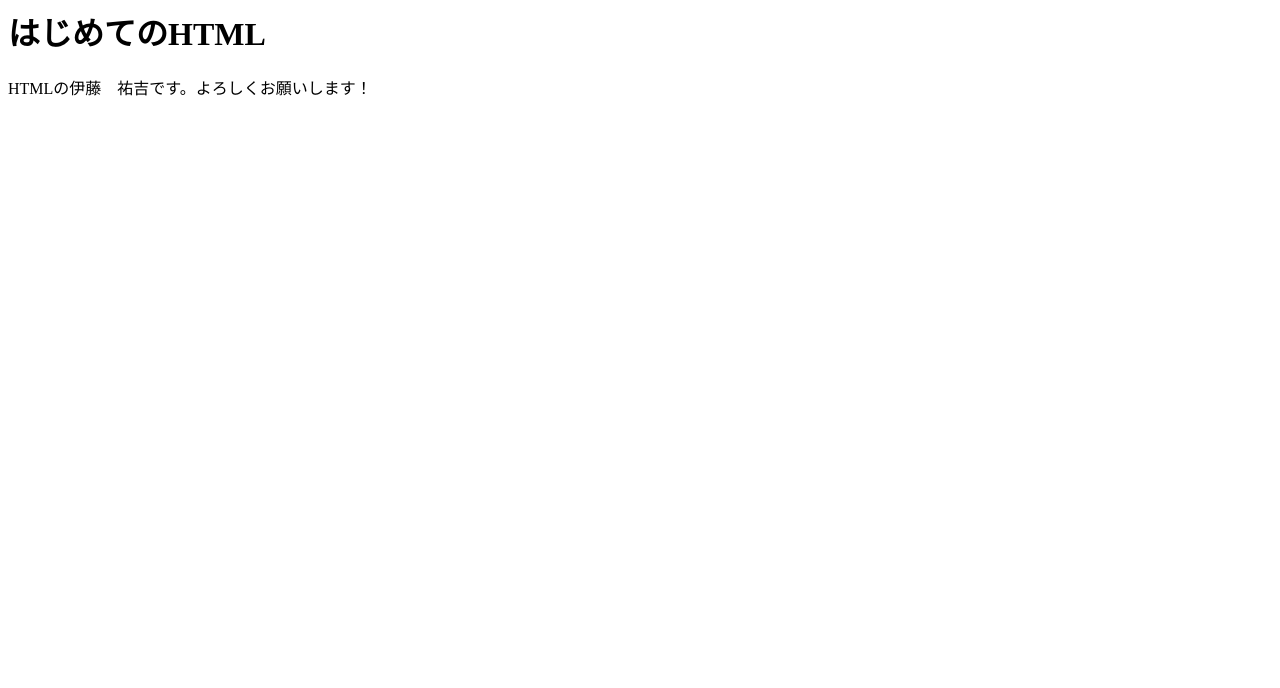
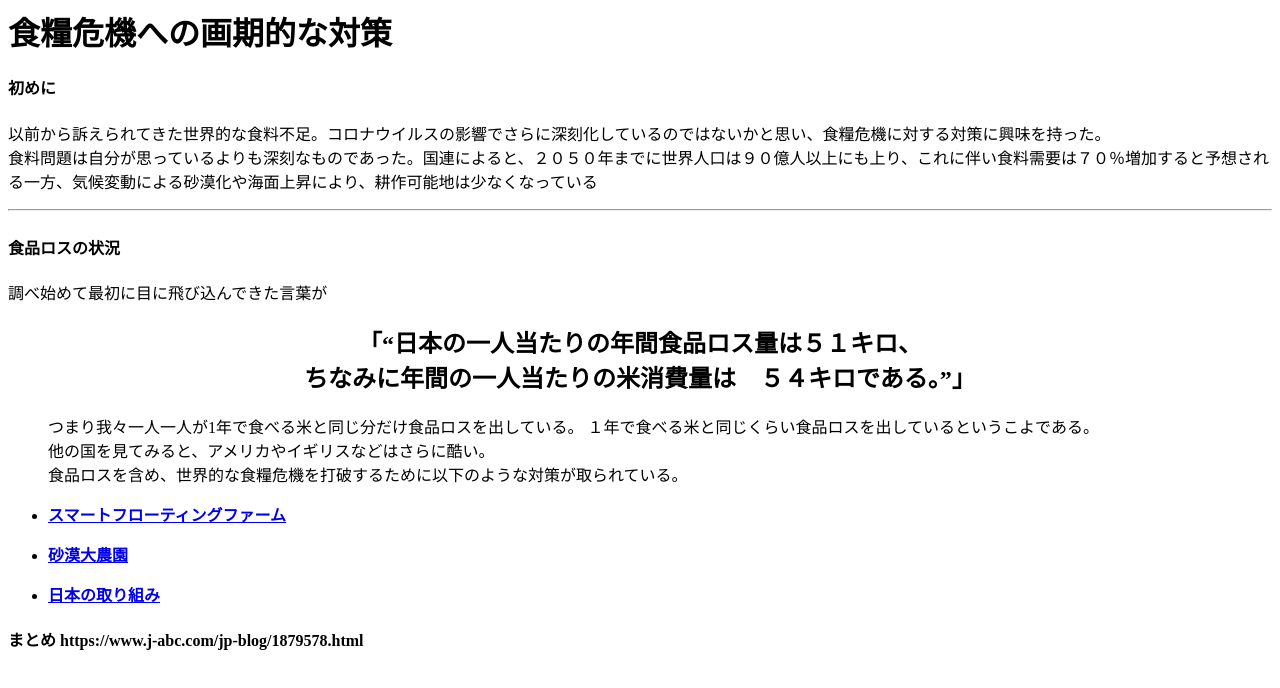
Before and after one commit to myuseru2013/myuseru2013.github.io, a plain HTML site: page cl2020.html in a window 1280 px wide. Drawn offline with Linux system fonts and the light colour scheme.

Commit message:
Update cl2020.html

```diff
--- a/cl2020.html
+++ b/cl2020.html
@@ -1,9 +1,26 @@
-<HTML>
-<HEAD>
-<TITLE>練習その１</TITLE>
-</HEAD>
-<BODY>
-<H1>はじめてのHTML</H1>
-HTMLの伊藤　祐吉です。よろしくお願いします！
-</BODY>
-</HTML>
+<html>
+ <head><title>食糧危機への対策</title></head>
+<body><h1>食糧危機への画期的な対策</h1>
+<p>
+<h4>初めに</h4>
+以前から訴えられてきた世界的な食料不足。コロナウイルスの影響でさらに深刻化しているのではないかと思い、食糧危機に対する対策に興味を持った。<br>食料問題は自分が思っているよりも深刻なものであった。国連によると、２０５０年までに世界人口は９０億人以上にも上り、これに伴い食料需要は７０％増加すると予想される一方、気候変動による砂漠化や海面上昇により、耕作可能地は少なくなっている<p>
+<hr><h2><p></h2>
+<h4>食品ロスの状況</h4>
+ 調べ始めて最初に目に飛び込んできた言葉が
+ <div align="center"><h2>「“日本の一人当たりの年間食品ロス量は５１キロ、<br>ちなみに年間の一人当たりの米消費量は　５４キロである。”」</h2></div>
+
+<ul>つまり我々一人一人が1年で食べる米と同じ分だけ食品ロスを出している。
+１年で食べる米と同じくらい食品ロスを出しているというこよである。<br>
+他の国を見てみると、アメリカやイギリスなどはさらに酷い。<br>
+食品ロスを含め、世界的な食糧危機を打破するために以下のような対策が取られている。<p>
+    		<li class="active"><a href="index.html"><strong>スマートフローティングファーム</strong></a></li>
+			<p>	<li><a href="subpage.html"><strong>砂漠大農園</strong></a></li>
+			<p>	<li><a href="subpage.html"><strong>日本の取り組み</strong></a></li>
+
+			</ul>
+  <div><p>
+<h4>まとめ</p4>
+
+
+
+https://www.j-abc.com/jp-blog/1879578.html
```
